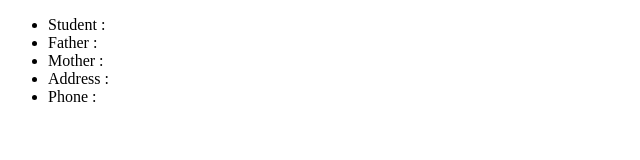
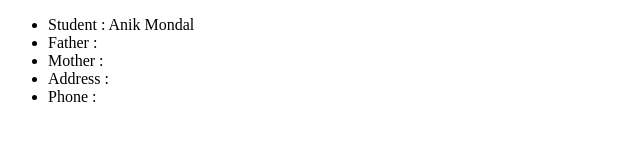
Before and after one commit to anikmondal16/test, a plain HTML site: page index.html in a window 1280 px wide. Shown: the whole page, without its empty margins (0-640 px from the left). Drawn offline with Linux system fonts and the light colour scheme.

Commit message:
Name added

```diff
--- a/index.html
+++ b/index.html
@@ -7,7 +7,7 @@
 </head>
 <body>
     <ul>
-        <li>Student :</li>
+        <li>Student : Anik Mondal</li>
         <li>Father :</li>
         <li>Mother :</li>
         <li>Address :</li>
```
